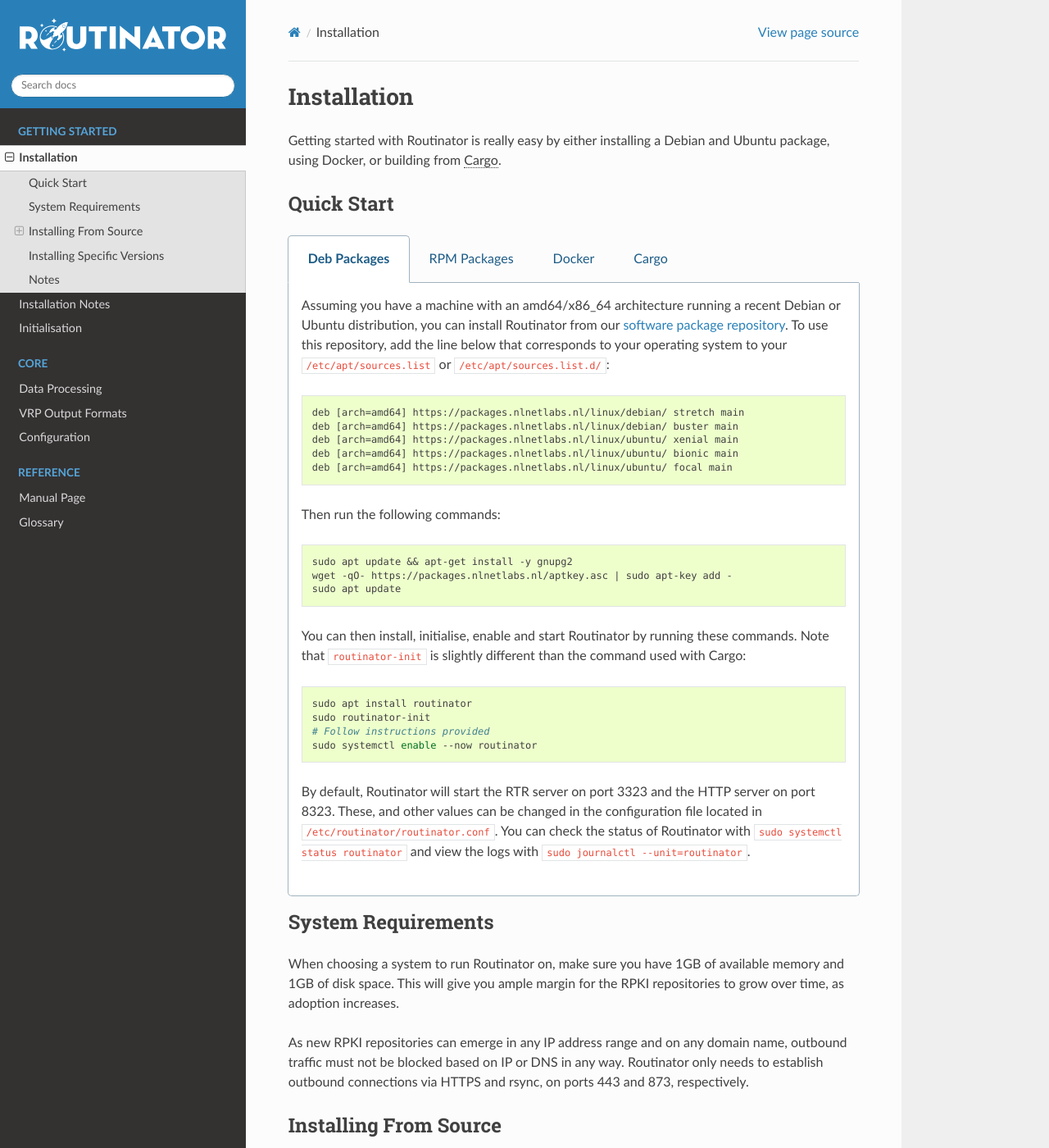
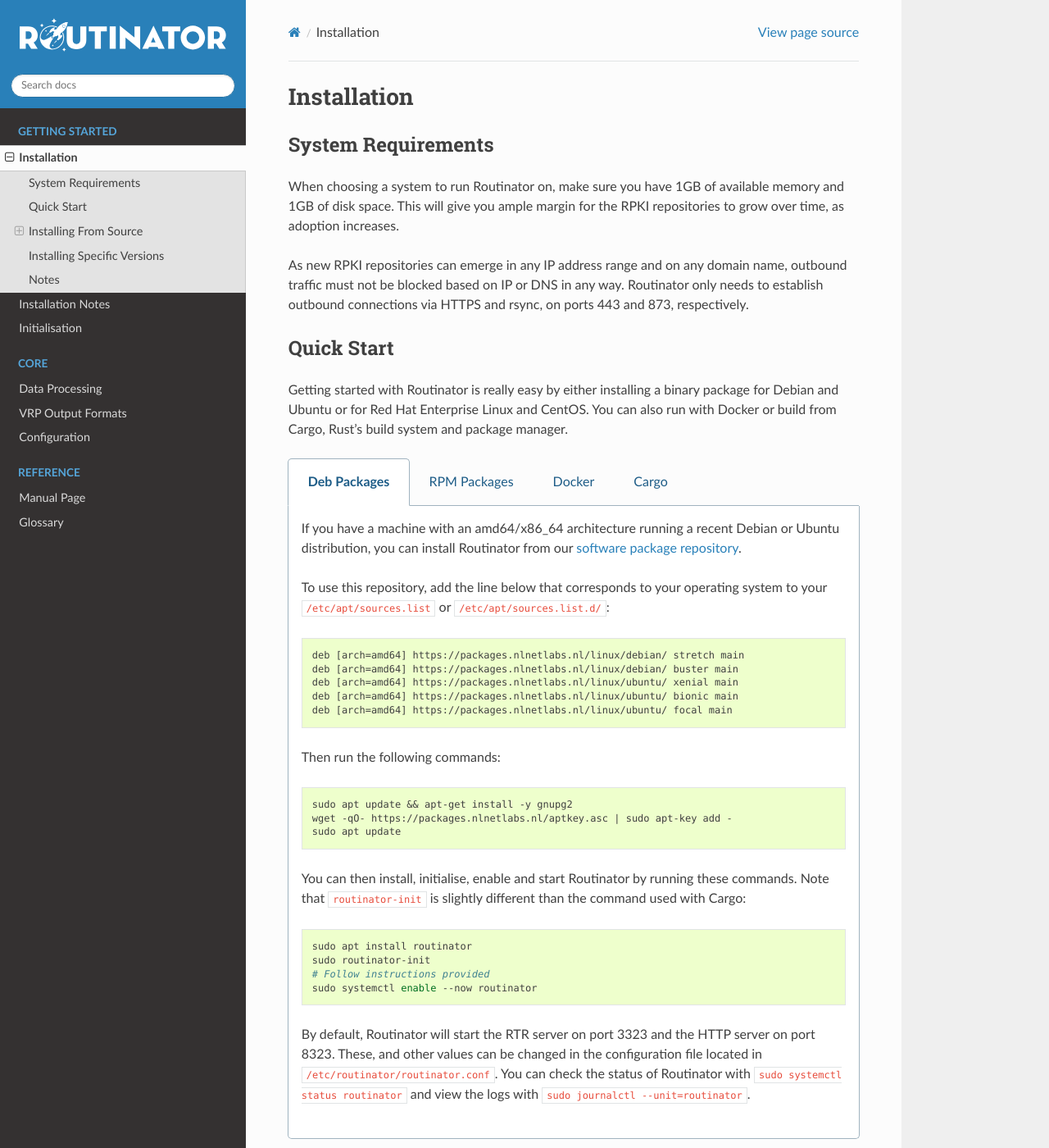
Before and after one commit to NLnetLabs/routinator, a Sphinx documentation site: the page built from source/installation.rst, in a window 1280 px wide and 1400 px high. Shown: the whole window at 82% size. Built offline with Sphinx 7.4.7 and the Read the Docs theme 2.0.0, drawn with Linux system fonts in a browser that asks for light colours; pages that are not in the unit, such as notebooks, are missing from menus; the version number could not be read and is left out; some of the changed lines change nothing that is shown.

Commit message:
Update instructions

```diff
--- a/source/installation.rst
+++ b/source/installation.rst
@@ -3,20 +3,35 @@
 Installation
 ============
 
-Getting started with Routinator is really easy by either installing a Debian and
-Ubuntu package, using Docker, or building from :abbr:`Cargo (Rust's build system
-and package manager)`.
+System Requirements
+-------------------
+
+When choosing a system to run Routinator on, make sure you have 1GB of
+available memory and 1GB of disk space. This will give you ample margin for
+the RPKI repositories to grow over time, as adoption increases.
+
+As new RPKI repositories can emerge in any IP address range and on any domain
+name, outbound traffic must not be blocked based on IP or DNS in any way.
+Routinator only needs to establish outbound connections via HTTPS and rsync, on
+ports 443 and 873, respectively.
+
 
 Quick Start
 -----------
+
+Getting started with Routinator is really easy by either installing a binary
+package for Debian and Ubuntu or for Red Hat Enterprise Linux and CentOS. You
+can also run with Docker or build from Cargo, Rust's build system and package
+manager.
 
 .. tabs::
 
    .. tab:: Deb Packages
 
-       Assuming you have a machine with an amd64/x86_64 architecture running a
+       If you have a machine with an amd64/x86_64 architecture running a
        recent Debian or Ubuntu distribution, you can install Routinator
        from our `software package repository <https://packages.nlnetlabs.nl>`_.
+
        To use this repository, add the line below that corresponds to your
        operating system to your :file:`/etc/apt/sources.list` or
        :file:`/etc/apt/sources.list.d/`:
@@ -57,36 +72,26 @@
 
    .. tab:: RPM Packages
 
-       Assuming you have a machine with an amd64/x86_64 architecture running a
-       recent RHEL or CentOS distribution, you can install Routinator from our
-       `software package repository <https://packages.nlnetlabs.nl>`_. To use
-       this repository create a file named
-       :file:`/etc/yum.repos.d/nlnetlabs.repo`.
+       If you have a machine with an amd64/x86_64 architecture running a
+       :abbr:`RHEL (Red Hat Enterprise Linux)`/CentOS 7 or 8 distribution, you
+       can install Routinator from our `software package repository
+       <https://packages.nlnetlabs.nl>`_.
 
-       On CentOS/RHEL 7 enter this configuration and save the file:
+       To use this repository, import the public key:
+
+       .. code-block:: text
+
+          sudo rpm --import https://packages.nlnetlabs.nl/aptkey.asc
+
+       Create a file named :file:`/etc/yum.repos.d/nlnetlabs.repo`, enter
+       this configuration and save it:
 
        .. code-block:: text
 
           [nlnetlabs]
           name=NLnet Labs
-          baseurl=https://packages.nlnetlabs.nl/linux/centos/7/main/$basearch
+          baseurl=https://packages.nlnetlabs.nl/linux/centos/$releasever/main/$basearch
           enabled=1
-
-       On CentOS/RHEL 8 enter this configuration and save the file:
-
-       .. code-block:: text
-
-          [nlnetlabs]
-          name=NLnet Labs
-          baseurl=https://packages.nlnetlabs.nl/linux/centos/8/main/$basearch
-          enabled=1
-
-       Then run the following commands:
-
-       .. code-block:: text
-
-          sudo rpm --import /tmp/key https://packages.nlnetlabs.nl/aptkey.asc
-          sudo yum update
 
        You can then install, initialise, enable and start Routinator by running
        these commands. Note that ``routinator-init`` is slightly different than
@@ -94,7 +99,7 @@
 
        .. code-block:: bash
 
-          sudo yum install routinator
+          sudo yum install -y routinator
           sudo routinator-init
           # Follow instructions provided
           sudo systemctl enable --now routinator
@@ -160,18 +165,6 @@
        .. code-block:: text
 
           cargo install --git https://github.com/NLnetLabs/routinator.git --branch main
-
-System Requirements
--------------------
-
-When choosing a system to run Routinator on, make sure you have 1GB of
-available memory and 1GB of disk space. This will give you ample margin for
-the RPKI repositories to grow over time, as adoption increases.
-
-As new RPKI repositories can emerge in any IP address range and on any domain
-name, outbound traffic must not be blocked based on IP or DNS in any way.
-Routinator only needs to establish outbound connections via HTTPS and rsync, on
-ports 443 and 873, respectively.
 
 Installing From Source
 ----------------------
```
